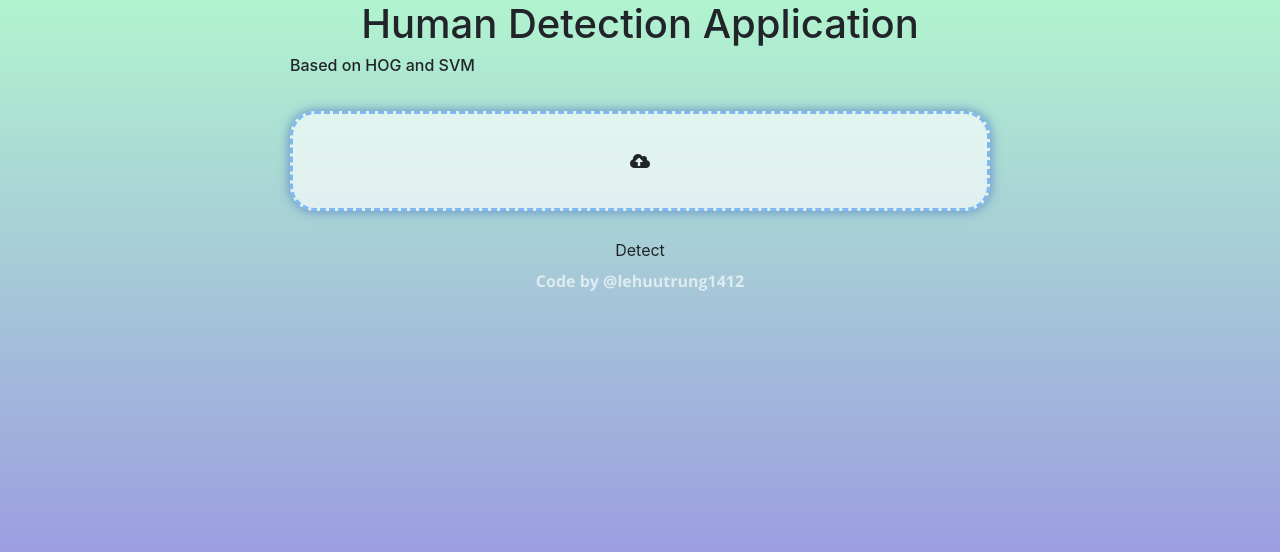
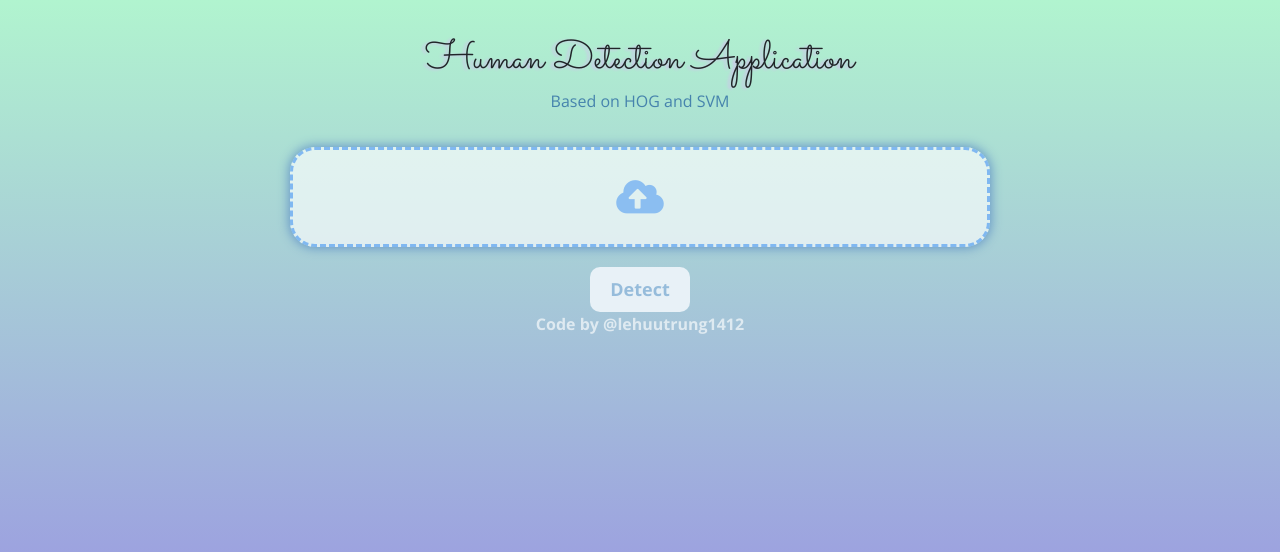
Before and after one commit to lehuutrung1412/Person-Detection, a Flask app: page / in a window 1280 px wide. Shown: the top 552 px of the page. Run offline with Flask 2, Linux system fonts and the light colour scheme; some libraries are stand-ins or nearby versions.

Commit message:
Update: copy from html to css file

```diff
--- a/app/static/css/style.css
+++ b/app/static/css/style.css
@@ -1,3 +1,16 @@
+h1 {
+    color: var(--bs-white);
+    margin-top: 36px;
+    font-family: Sacramento, serif;
+    text-shadow: -3px 1px 3px #d1c2ed;
+}
+
+h6 {
+    text-align: center;
+    color: rgba(25,90,156,0.7);
+    font-family: 'Open Sans', sans-serif;
+}
+
 .dropArea {
     border-radius: 25px;
     border-style: dashed;
@@ -14,3 +27,36 @@
 .dropArea.active {
     border-style: solid;
 }
+
+.cloud {
+    width: 200px;
+    font-size: 38px;
+    text-align: center;
+    height: 65px;
+    color: #8bbef1;
+}
+
+.button {
+    text-align: center;
+    margin-left: 0px;
+    background: rgb(232,241,247);
+    height: 45px;
+    width: 100px;
+    border-radius: 10px;
+    color: rgb(150,188,219);
+    font-family: 'Open Sans', sans-serif;
+    font-weight: bold;
+    font-size: 18px;
+}
+
+#resultBox {
+    height: 400px;
+    background: rgba(255,255,255,0.64);
+    margin-top: 20px;
+    margin-left: 0px;
+    border-radius: 25px;
+}
+
+#result {
+    height: 100%;
+}
```
